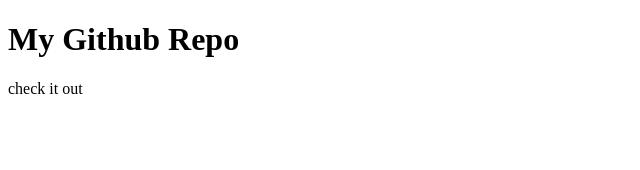
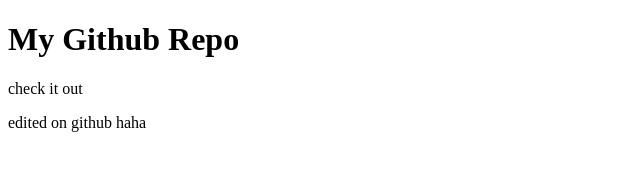
Before and after one commit to qzilver/MyNewRepo, a plain HTML site: page index.html in a window 1280 px wide. Shown: the whole page, without its empty margins (0-640 px from the left). Drawn offline with Linux system fonts and the light colour scheme.

Commit message:
Update index.html

```diff
--- a/index.html
+++ b/index.html
@@ -7,5 +7,6 @@
 <body>
 <h1>My Github Repo</h1>
 <p>check it out</p>
+<p1> edited on github haha</p1>
 </body>
 </html>
```
